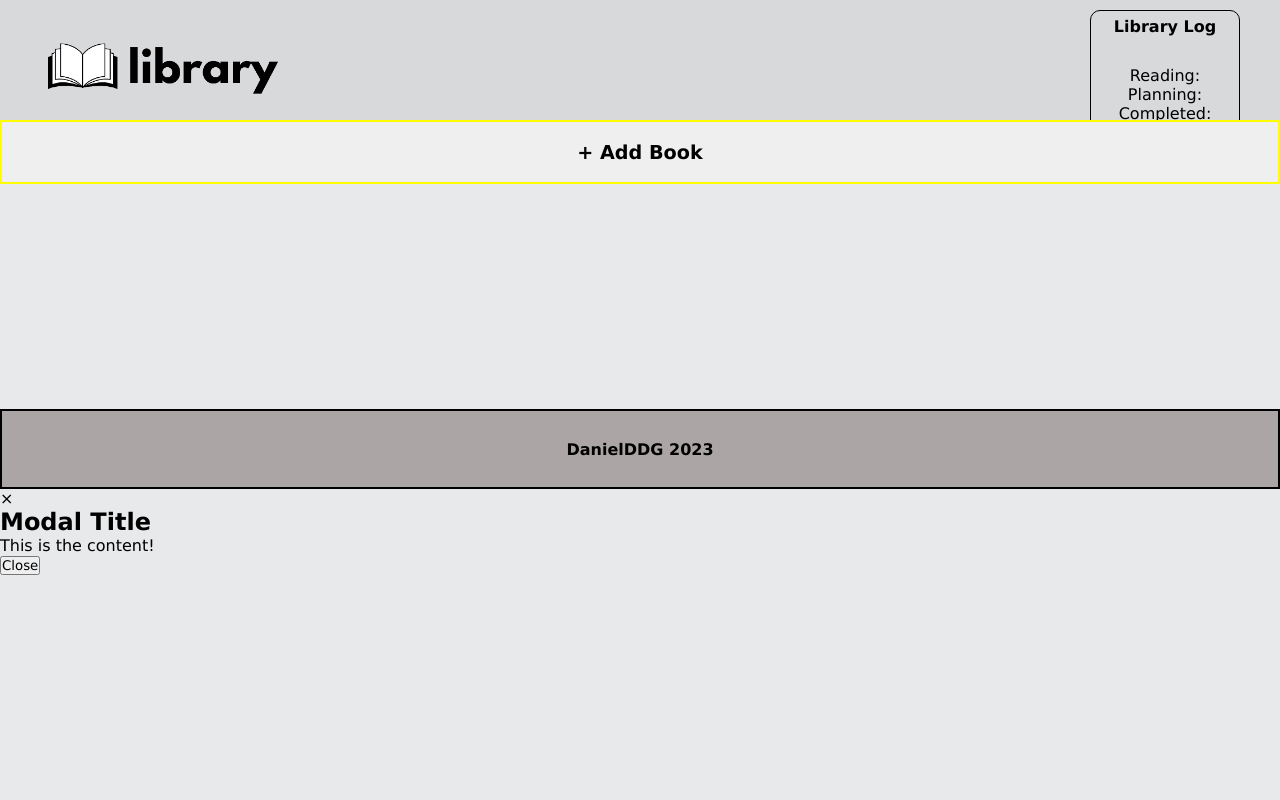
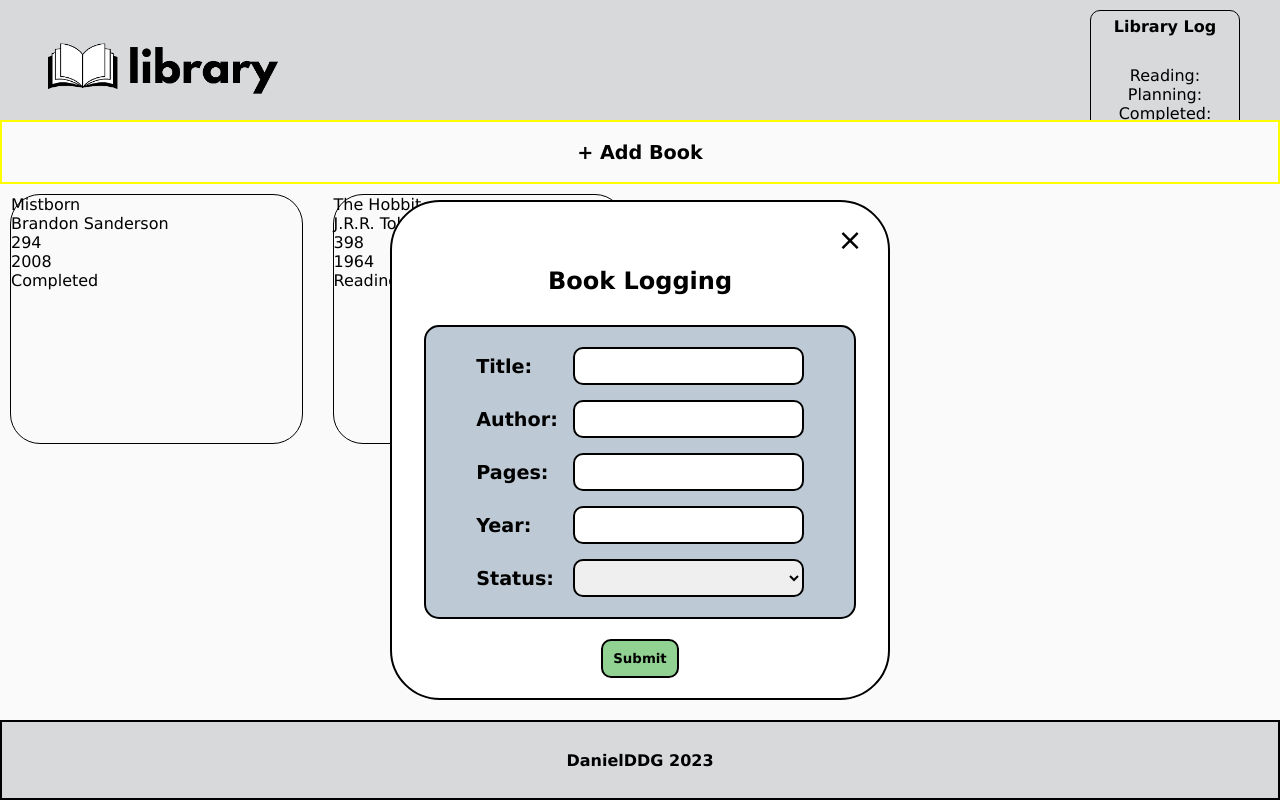
Before and after one commit to DanielDDG/library, a plain HTML site: page index.html in a window 1280 px wide. Both pictures are taken after a click on the button "+ Add Book". Drawn offline with Linux system fonts and the light colour scheme.

Commit message:
Complete display

```diff
--- a/index.html
+++ b/index.html
@@ -17,16 +17,30 @@
             </div>
         </header>
         <button id="add">+ Add Book</button>
-        <div id="form" class="modal">
+        <form id="form" class="modal">
             <div class="modal-content">
-                <span class="close">&times;</span>
-                <h2>Modal Title</h2>
-                <p>This is the content!</p>
-                <button>Close</button>
+                <span id="close">&times;</span>
+                <h2>Book Logging</h2>
+                <div class="inputs">
+                    <label for="title">Title:</label>
+                    <input type="text" id="title" name="title">
+                    <label for="author">Author:</label>
+                    <input type="text" id="author" name="author">
+                    <label for="pages">Pages:</label>
+                    <input type="text" id="pages" name="pages">
+                    <label for="year">Year:</label>
+                    <input type="year" id="year" name="year">
+                    <label for="status">Status:</label>
+                    <select id="status" name="status">
+                        <option value="Reading">Reading</option>
+                        <option value="Planning">Planning</option>
+                        <option value="Completed">Completed</option>
+                    </select>
+                </div>
+                <button type="submit">Submit</button>
             </div>
-        </div>
-        <div class="books">
-
+        </form>
+        <div id="books">
         </div>
         <footer>
             <div>DanielDDG 2023</div>
--- a/main.js
+++ b/main.js
@@ -1,13 +1,83 @@
-function Book(name, author, pages, year) {
-    this.name = name;
+let myLibrary = [];
+
+const add = document.getElementById('add');
+const modal = document.getElementById('form');
+const books = document.getElementById('books');
+const close = document.getElementById('close');
+
+function retrieveForm() {
+    const title = document.getElementById('title').value;
+    const author = document.getElementById('author').value;
+    const pages = document.getElementById('pages').value;
+    const year = document.getElementById('year').value;
+    const status = document.getElementById('status').value;
+
+    const entry = new Book(title, author, pages, year, status);
+    myLibrary.push(entry);
+    addBook();
+}
+
+function Book(title, author, pages, year, status) {
+    this.title = title;
     this.author = author;
     this.pages = pages;
     this.year = year;
-};
+    this.status = status;
+}
 
-const add = document.getElementById('add');
-const modal = document.getElementById('form');
+function allBooks() {
+    for (i = 0; i < myLibrary.length; i++) {
+        addBook();
+    }
+}
+
+function addBook() {
+    let newBook = document.createElement('div');
+    let newTitle = document.createElement('p');
+    let newAuthor = document.createElement('p');
+    let newPages = document.createElement('p');
+    let newYear = document.createElement('p');
+    let newStatus = document.createElement('p');
+
+    newTitle.textContent = myLibrary[i].title;
+    newAuthor.textContent = myLibrary[i].author;
+    newPages.textContent = myLibrary[i].pages;
+    newYear.textContent = myLibrary[i].year;
+    newStatus.textContent = myLibrary[i].status;
+
+    books.appendChild(newBook);
+    newBook.appendChild(newTitle);
+    newBook.appendChild(newAuthor);
+    newBook.appendChild(newPages);
+    newBook.appendChild(newYear);
+    newBook.appendChild(newStatus);
+
+    document.getElementById('title').value = '';
+    document.getElementById('author').value = '';
+    document.getElementById('pages').value = '';
+    document.getElementById('year').value = '';
+    document.getElementById('status').value = '';
+
+    console.log(myLibrary);
+}
+
+
+
+modal.addEventListener('submit', (event) => {
+    event.preventDefault();
+    retrieveForm();
+    modal.reset();
+});
 
 add.addEventListener('click', () => {
     modal.style.display = "block";
 })
+
+close.addEventListener('click', () => {
+    modal.style.display = "none";
+});
+
+const book1 = new Book('Mistborn', 'Brandon Sanderson', '294', '2008', 'Completed');
+const book2 = new Book('The Hobbit', 'J.R.R. Tolkien', '398', '1964', 'Reading');
+myLibrary.push(book1, book2);
+allBooks();
--- a/styles.css
+++ b/styles.css
@@ -69,7 +69,7 @@ footer {
     display: flex;
     justify-content: center;
     align-items: center;
-    background-color: rgb(172, 165, 165);
+    background-color: rgb(215, 217, 219);
     border: solid 2px black;
 }
 
@@ -84,18 +84,20 @@ footer {
     justify-content: center;
     align-items: center;
     border: solid 2px yellow;
+    background-color: rgb(250, 250, 250);
 }
 
 /* Book Card Styling */
 
-.books {
+#books {
     display: grid;
     grid-area: books;
     grid-template-columns: repeat(auto-fill, minmax(300px, 1fr));
+    background-color: rgb(250, 250, 250);
     gap: 10px;
 }
 
-.books > div {
+#books > div {
     margin: 10px;
     max-height: 100%;
     max-width: 100%;
@@ -104,6 +106,87 @@ footer {
     border-radius: 30px;
 }
 
+/* Modal Styling */
+
 .modal {
     display: none;
+    margin-top: 50px;
+    border: 2px solid black;
+    height: 500px;
+    width: 500px;
+    border-radius: 50px;
+    position: fixed;
+    z-index: 1;
+    top: 50%;
+    left: 50%;
+    transform: translate(-50%, -50%);
+    overflow: auto;
+    background-color: rgb(255, 255, 255);
 }
+
+.modal-content {
+    display: flex;
+    flex-direction: column;
+    justify-content: center;
+    align-items: center;
+    margin-top: 100px;
+    gap: 20px;
+}
+
+.modal-content > span {
+    font-size: 30px;
+    margin-left: 420px;
+    margin-top: -80px;
+    margin-bottom: 70px;
+}
+
+#close:hover {
+    cursor: pointer;
+}
+
+.modal-content > h2 {
+    margin-top: -80px;
+    margin-bottom: 60px;
+}
+
+.modal-content > button {
+    font-weight: 800;
+    padding: 10px;
+    border: 2px solid black;
+    background-color: rgba(99, 190, 99, 0.7);
+    border-radius: 10px;
+}
+
+/* Form Control Styling */
+
+.inputs {
+    display: grid;
+    grid-template-columns: repeat(2, 1fr);
+    gap: 15px;
+    padding: 20px 0px 20px 0px;
+    border: 2px solid black;
+    border-radius: 15px;
+    background-color: rgb(189, 201, 212);
+    margin-top: -50px;
+    margin-left: 40px;
+    margin-right: 40px;
+    font-size: larger;
+    font-weight: 800;
+}
+
+.inputs > input,
+select {
+    font-size: 17px;
+    margin-right: 50px;
+    padding: 4px;
+    border: 2px solid black;
+    border-radius: 10px;
+}
+
+.inputs > label {
+    display: flex;
+    flex-direction: column;
+    height: 30px;
+    margin-top: 8px;
+    margin-left: 50px;
+}
```
